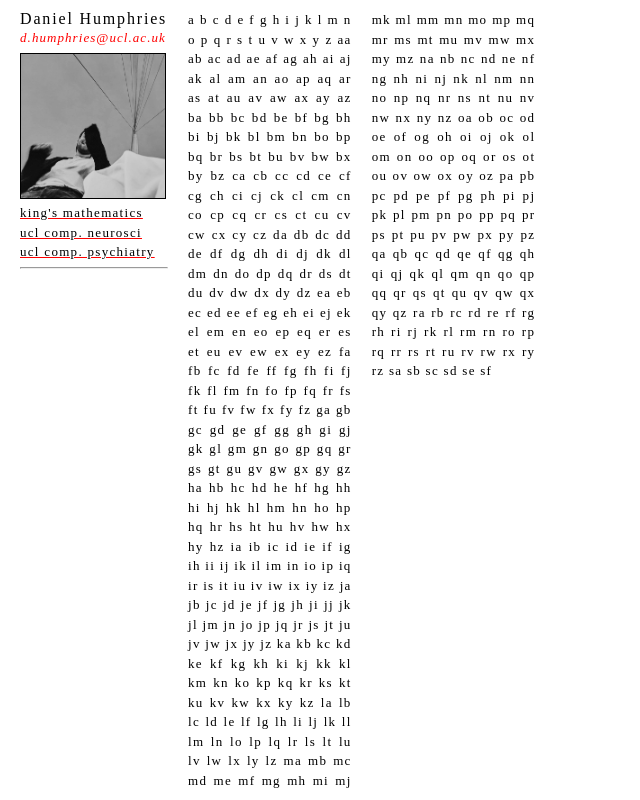
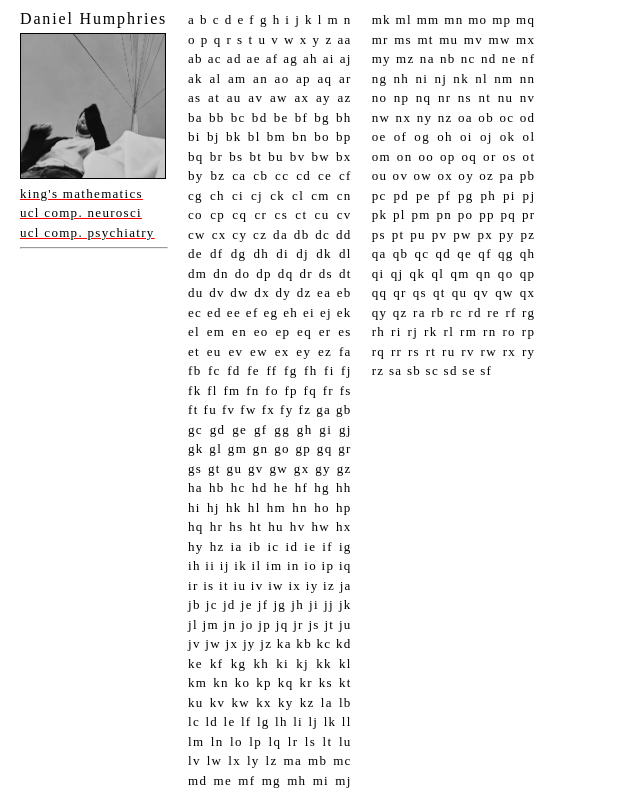
Before and after one commit to aufbau-io/NIELS, a SvelteKit app: page / in a window 1280 px wide. Shown: the whole page, without its empty margins (0-640 px from the left). Built offline with nearby package versions, Linux system fonts and the light colour scheme.

Commit message:
remove email

```diff
--- a/src/routes/+layout.svelte
+++ b/src/routes/+layout.svelte
@@ -56,7 +56,7 @@
 		<div class="header">
 				<h2>Daniel Humphries</h2>
 				<!-- <p class="less-spacing">[ Niels for Art Things ]</p> -->
-				<p class="less-spacing">d.humphries@ucl.ac.uk</p>
+				<!-- <p class="less-spacing">d.humphries@ucl.ac.uk</p> -->
 				<img src="niels_bw.jpg" alt="daniel niels humphries, this is my website." width=144 height = 144 />
 				<!-- <a href="https://aufbau.io"><p>websites/apps/graphics</p></a> -->
 				<a href="https://www.kcl.ac.uk/research/disordered-systems"><p>king's mathematics</p></a>
```
